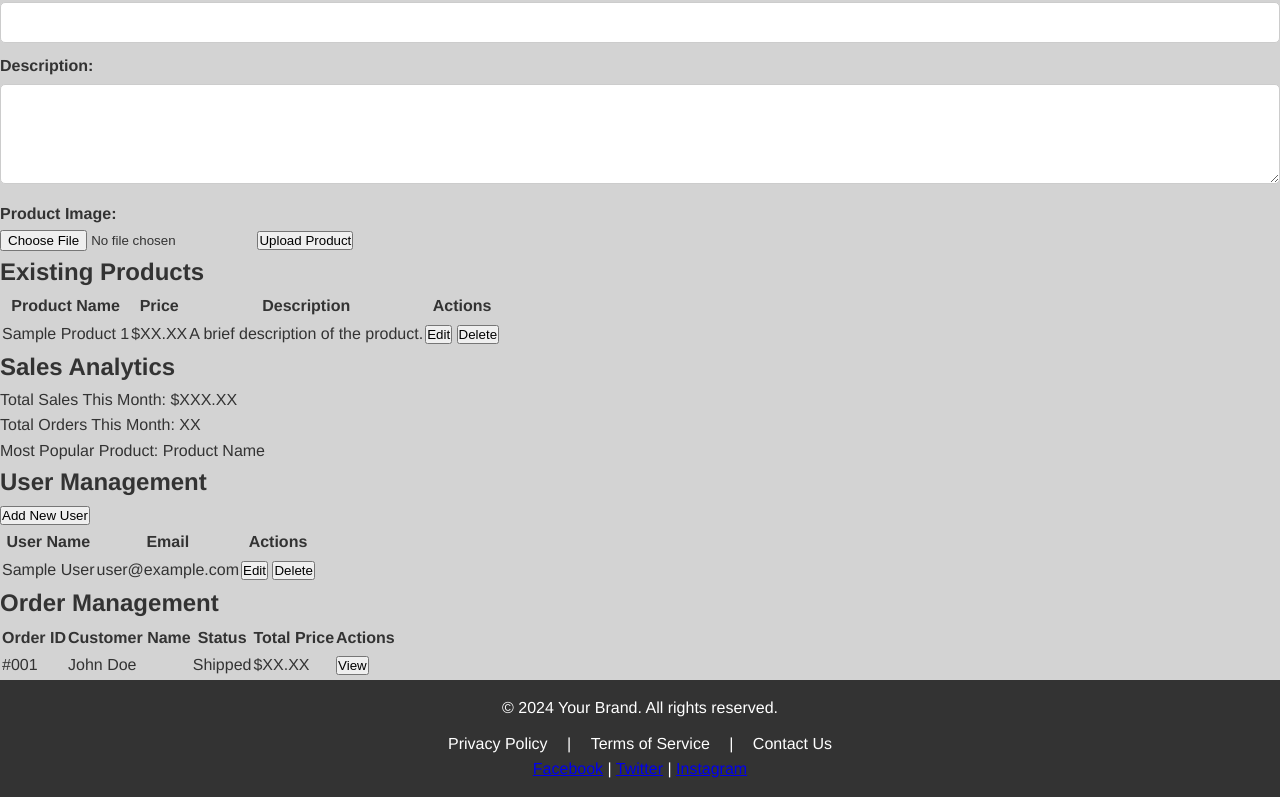
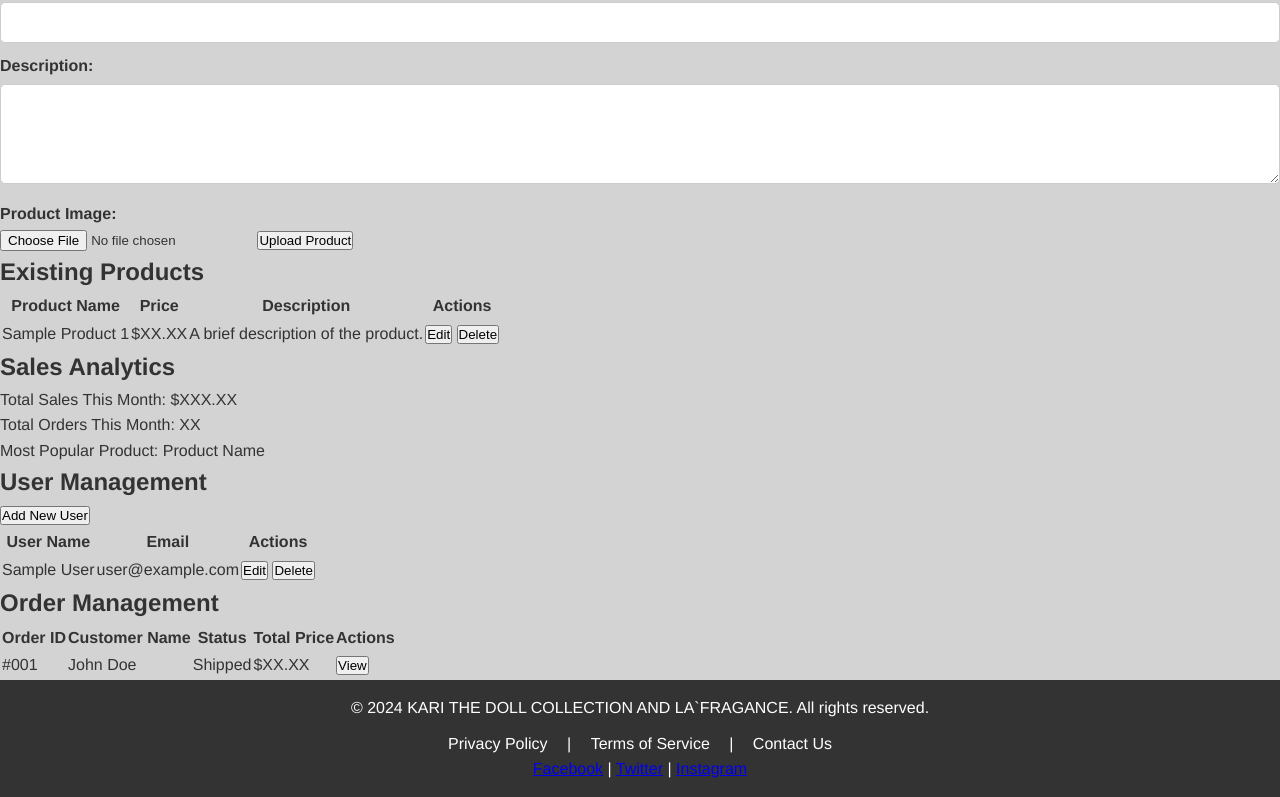
Before and after one commit to sekgotheT/Kari-the-doll-collection-and-LA-Fragarnce, a website: page public/admin.html in a window 1280 px wide. Shown: the part 334-1131 px from the top of the page. Drawn offline with Linux system fonts and the light colour scheme.

Commit message:
Update admin.html

```diff
--- a/public/admin.html
+++ b/public/admin.html
@@ -121,7 +121,7 @@
     </section>
 
     <footer>
-        <p>&copy; 2024 Your Brand. All rights reserved.</p>
+        <p>&copy; 2024 KARI THE DOLL COLLECTION AND LA`FRAGANCE. All rights reserved.</p>
         <nav>
             <a href="privacy.html">Privacy Policy</a> |
             <a href="terms.html">Terms of Service</a> |
```
